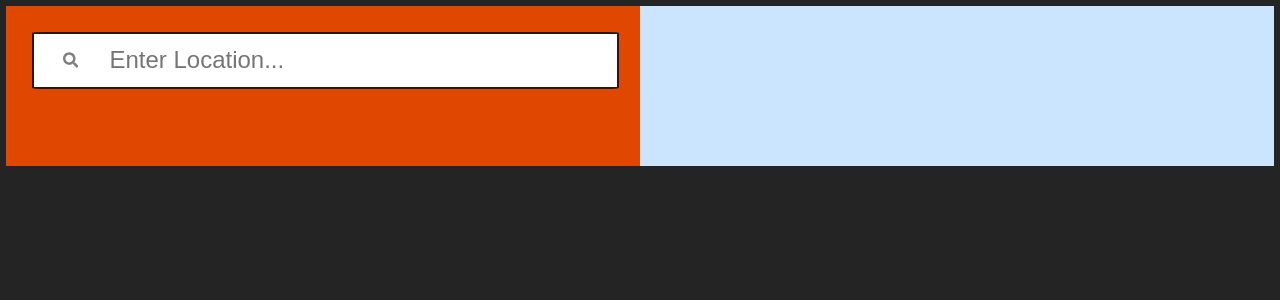
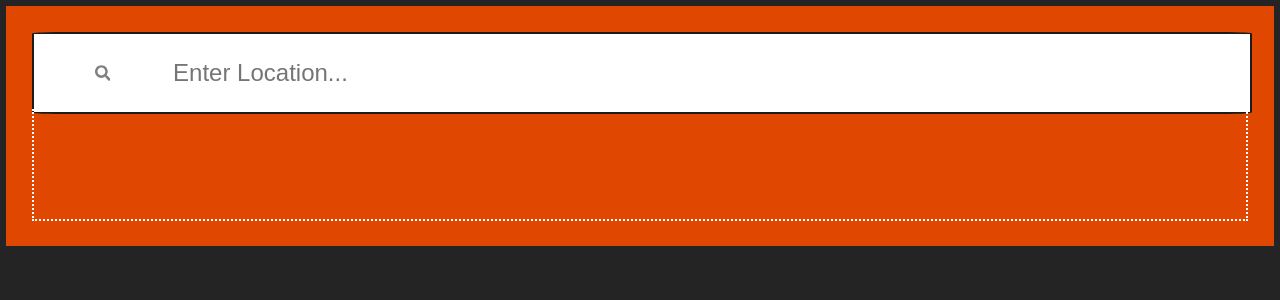
Before and after one commit to MHW20/wx-app, a React app in the folder wx-frontend/: page / in a window 1280 px wide. Shown: the top 300 px of the page. Built offline with nearby package versions, Linux system fonts and the light colour scheme; the HTML template or start-up script is replaced by a standard one.

Commit message:
Started recentLocations feature

```diff
--- a/wx-frontend/src/features/Search/SearchBox.tsx
+++ b/wx-frontend/src/features/Search/SearchBox.tsx
@@ -1,9 +1,9 @@
 import React from "react";
 import './SearchBox.css';
 import { FaSearch } from "react-icons/fa";
-import { SearchBoxProps } from "./types/searchTypes";
+import { SearchContainerProps } from "./types/searchTypes";
 
-const SearchBox: React.FC<SearchBoxProps> = ({
+const SearchBox: React.FC<SearchContainerProps> = ({
   placeholder,
   inputValue,
   onInputChange,
--- a/wx-frontend/src/features/Search/types/searchTypes.ts
+++ b/wx-frontend/src/features/Search/types/searchTypes.ts
@@ -1,4 +1,4 @@
-export type SearchBoxProps = {
+export type SearchContainerProps = {
   placeholder: string;
   inputValue: string;
   onInputChange: (value: string) => void;
--- a/wx-frontend/src/pages/home.css
+++ b/wx-frontend/src/pages/home.css
@@ -6,30 +6,24 @@
 .container {
   display: flex;
   width: 99vw;
-  height: 20vh;
+  height: 30vh;
 }
 
-.leftPanel {
-  flex: 1;
+.mainPanel {
+  flex: 1 500px;
   display: flex;
   flex-direction: column;
   padding: 2%;
   background-color: #e04700
 }
 
-.rightPanel {
-  flex: 1;
-  display: flex;
-  flex-direction: column;
-  padding: 2%;
-  background-color: #cce5ff;
-}
-
 #searchBoxContainer {
-  height: 30%;
-  margin-bottom: 5%;
+  height: 25%;
+  margin-bottom: 2.5%;
 }
 
 #recentLocationsContainer {
-  height: 50%
+  height: 72.5%;
+  border: 2px dotted white;
+
 }
--- a/wx-frontend/src/pages/home.tsx
+++ b/wx-frontend/src/pages/home.tsx
@@ -5,7 +5,7 @@ function Home() {
   return (
     <>
       <div className="container">
-        <div className="leftPanel">
+        <div className="mainPanel">
           <div id='searchBoxContainer'>
             <SearchContainer
             />
@@ -14,9 +14,6 @@ function Home() {
 
           </div>
         </div>
-        <div className="rightPanel">
-
-        </div>
       </div>
     </>
   )
```
Also changed, not shown: wx-frontend/src/features/RecentLocations/RecentLocations.tsx (deleted, +0 -10 lines), wx-frontend/src/features/RecentLocations/RecentLocationsContainer.tsx (added, +14 -0 lines), wx-frontend/src/features/RecentLocations/types/recentLocationTypes.ts (added, +10 -0 lines).
